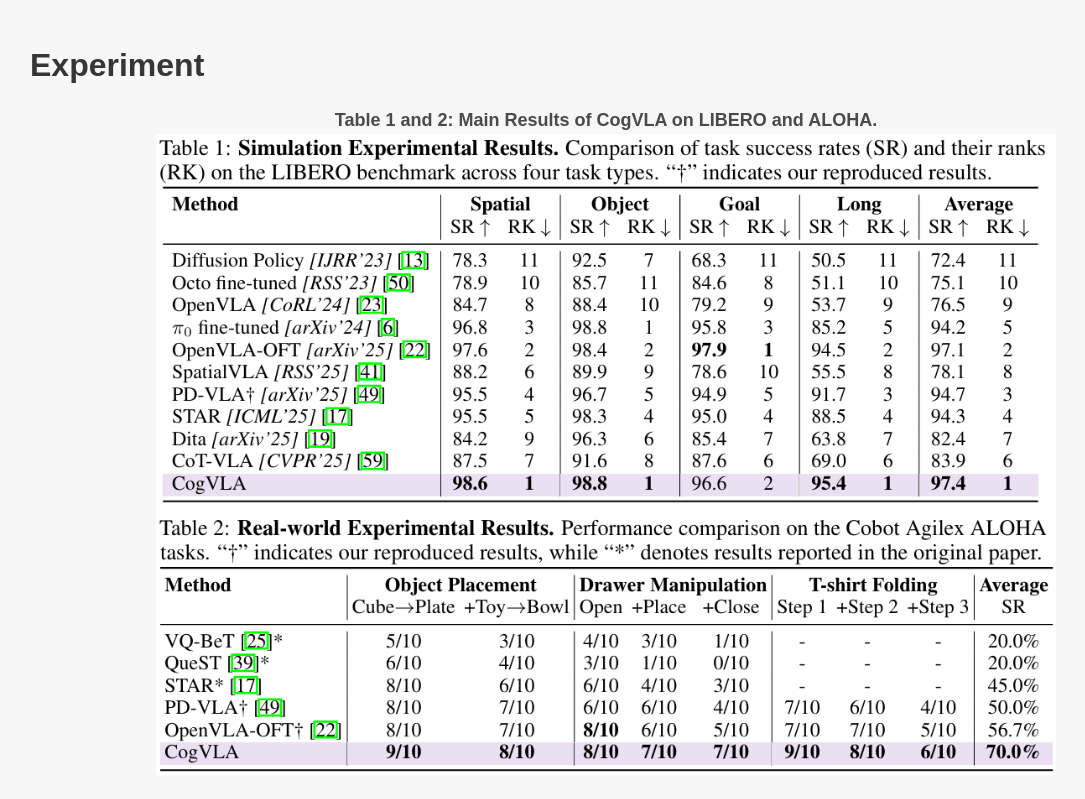
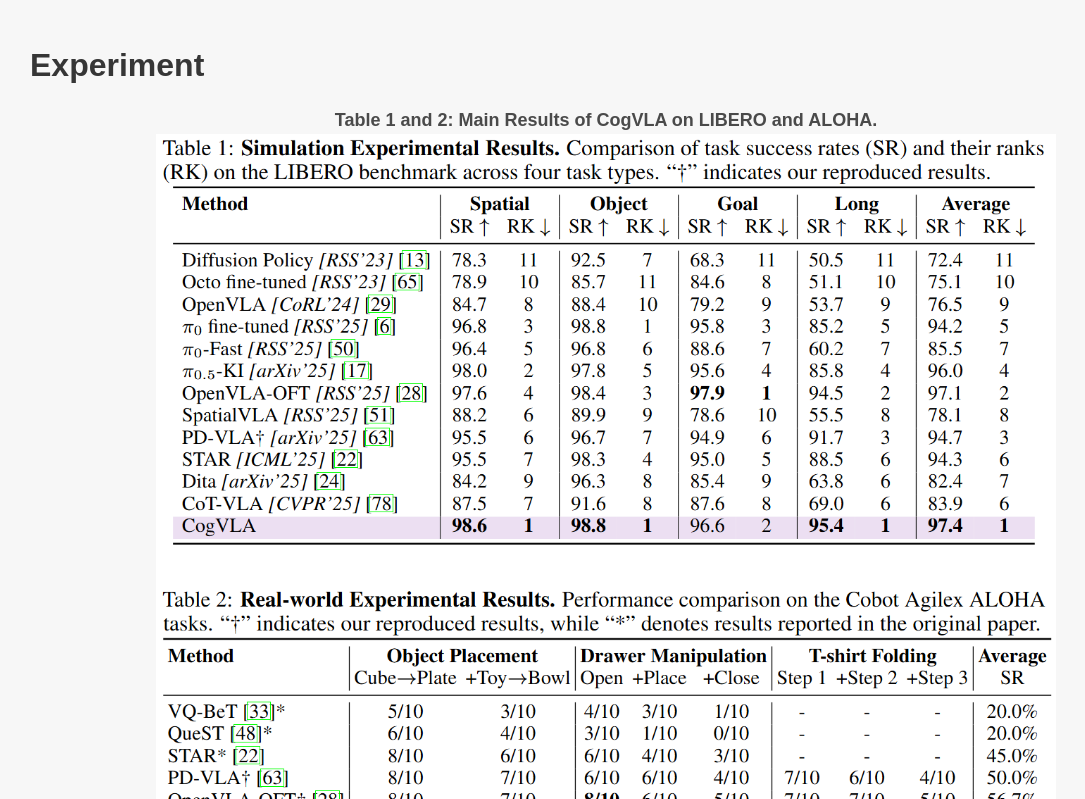
Before and after one commit to JiuTian-VL/CogVLA-page, a plain HTML site: page index.html in a window 1280 px wide. Shown: the part 2400-3199 px from the top of the page, without its empty margins (34-1119 px from the left). Drawn offline with nearby package versions, Linux system fonts and the light colour scheme; some icons are missing; a web font is replaced by a local one.

Commit message:
Update index.html

```diff
--- a/index.html
+++ b/index.html
@@ -171,7 +171,7 @@
 <!--                        <span style="font-size: 110%"> CogVLA achieves state-of-the-art performance on both simulation and real-world task.</span>-->
 
                         <h1><span class="dvima">Table 1 and 2: Main Results of CogVLA on LIBERO and ALOHA.</span></h1>
-                        <img src="assets/images/main_results.png" class="interpolation-image" alt="" width="900"
+                        <img src="assets/images/main-results2.png" class="interpolation-image" alt="" width="900"
                              style="display: block; margin-left: auto; margin-right: auto" />
                         <br>
 
```
